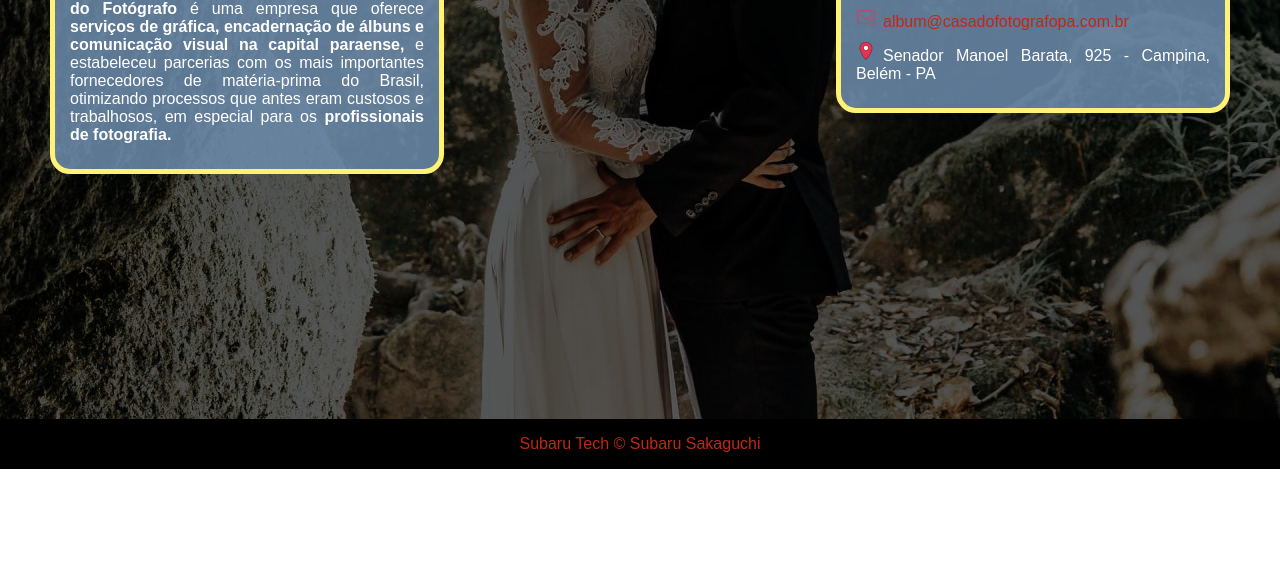
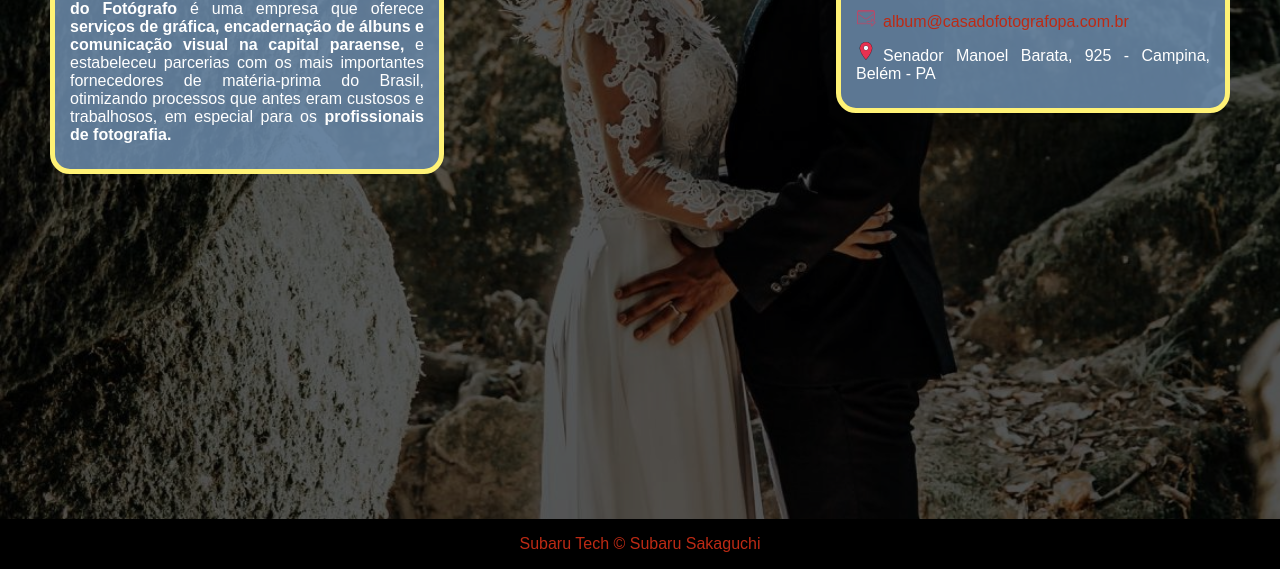
Before and after one commit to subarusakaguchi/projeto-casa-do-fotografo, a plain HTML site: page index.html in a window 1280 px wide. Shown: the part 451-1020 px from the top of the page. Before the commit the page ends 920 px from the top, so only its background shows below. Drawn offline with Linux system fonts and the light colour scheme.

Commit message:
Correção bottom main

```diff
--- a/css/styleMain.css
+++ b/css/styleMain.css
@@ -38,7 +38,7 @@ header {
     width: 100%;
     height: 70px;
     background-color: #FFF275;
-    align-items:  center;
+    align-items: center;
     box-sizing: border-box;
     justify-content: space-between;
 }
@@ -84,11 +84,12 @@ header {
 
 .main {
     color: white;
+    overflow: hidden;
     background-image: url(../images/casamento-horizontal-1280.jpg);
     background-repeat: no-repeat;
     background-size: cover;
     width: 100%;
-    height: 800px;
+    height: 900px;
     box-shadow: inset 0 0 0 2000px rgba(0, 0, 0, 0.623);
     padding: 50px;
     box-sizing: border-box;
@@ -148,11 +149,9 @@ footer {
     #BTN {
         display: block;
     }
-
     .logo {
         width: 35%;
     }
-
     .menu {
         display: none;
         position: absolute;
@@ -164,24 +163,21 @@ footer {
         height: calc(100vh - 100px);
         z-index: 1000;
     }
-
     .menu a {
         padding: 1rem;
         margin: 0 1rem;
     }
-
-    #nav.active .menu{
+    #nav.active .menu {
         display: block;
     }
-
     .main {
         background-position: center;
         padding: 5px;
         padding-top: 20px;
         padding-left: 20px;
     }
-
-    .mainText1, .mainText2 {
+    .mainText1,
+    .mainText2 {
         background-color: #6c8cad85;
         box-sizing: border-box;
         margin: 0;
@@ -189,7 +185,6 @@ footer {
         width: 95%;
         float: none;
     }
-
     .mainText2 {
         margin-top: 30px;
     }
```
